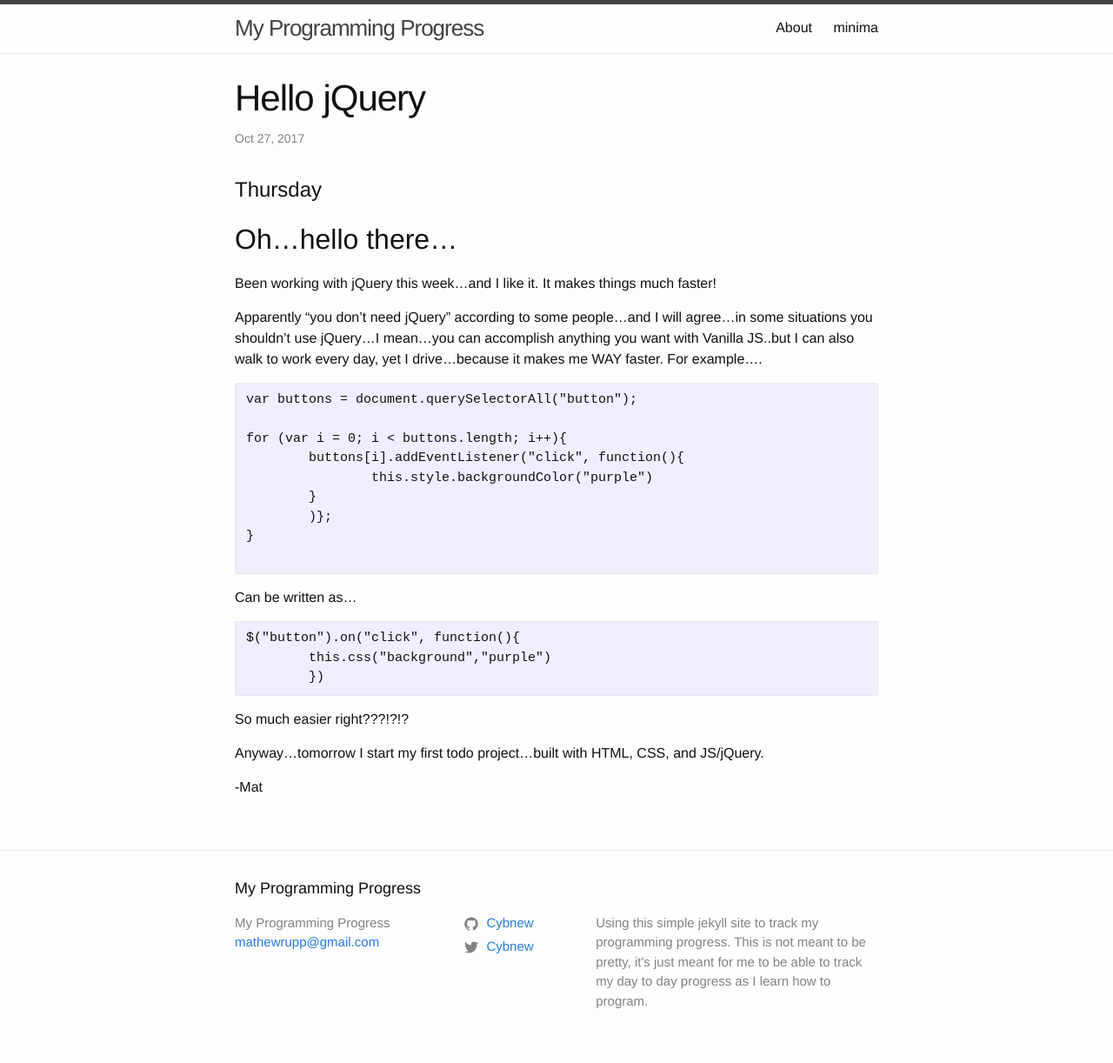
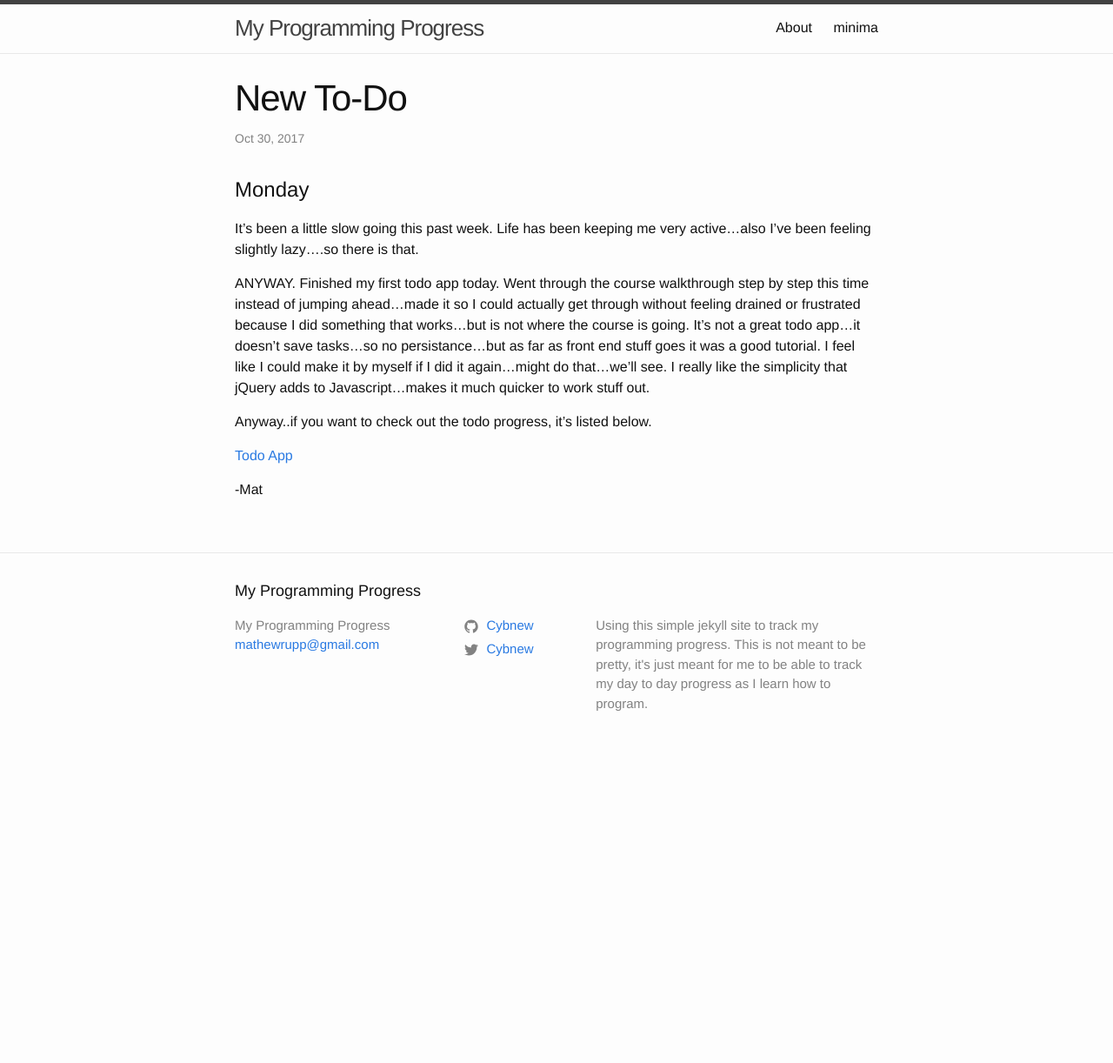
Before and after one commit to Cybnew/myprogress, a Jekyll site: the page built from _posts/2017-10-30-New-Todo.markdown, in a window 1280 px wide. Shown: the whole page at 87% size. Built offline with Jekyll 4.4.1, drawn with Linux system fonts in a browser that asks for light colours; after the commit the page ends 900 px from its top, so only the background shows below that.

Commit message:
whoops...commited wrong project...oh well

````diff
--- a/_posts/2017-10-30-New-Todo.markdown
+++ b/_posts/2017-10-30-New-Todo.markdown
@@ -1,40 +1,19 @@
 ---
 layout: post
-title:  "Hello jQuery"
-date:   2017-10-26 21:45:01 -0700
+title:  "New To-Do"
+date:   2017-10-30 14:35:01 -0700
 categories: progress
 ---
-# Thursday
-
-## Oh...hello there...
-
-Been working with jQuery this week...and I like it. It makes things much faster!
-
-Apparently "you don't need jQuery" according to some people...and I will agree...in some situations you shouldn't use jQuery...I mean...you can accomplish anything you want with Vanilla JS..but I can also walk to work every day, yet I drive...because it makes me WAY faster. For example....
-
-```
-var buttons = document.querySelectorAll("button");
-
-for (var i = 0; i < buttons.length; i++){
-	buttons[i].addEventListener("click", function(){
-		this.style.backgroundColor("purple")
-	}
-	)};
-}
-
-```
-
-Can be written as...
-
-```
-$("button").on("click", function(){
-	this.css("background","purple")
-	})
-```
-
-So much easier right???!?!?
-
-Anyway...tomorrow I start my first todo project...built with HTML, CSS, and JS/jQuery.
+# Monday
 
 
+
+It's been a little slow going this past week. Life has been keeping me very active...also I've been feeling slightly lazy....so there is that.
+
+ANYWAY. Finished my first todo app today. Went through the course walkthrough step by step this time instead of jumping ahead...made it so I could actually get through without feeling drained or frustrated because I did something that works...but is not where the course is going. It's not a great todo app...it doesn't save tasks...so no persistance...but as far as front end stuff goes it was a good tutorial. I feel like I could make it by myself if I did it again...might do that...we'll see. I really like the simplicity that jQuery adds to Javascript...makes it much quicker to work stuff out.
+
+Anyway..if you want to check out the todo progress, it's listed below.
+
+[Todo App](https://cybnew.github.io/Todo-app/ "Todo App")
+
 -Mat
````
